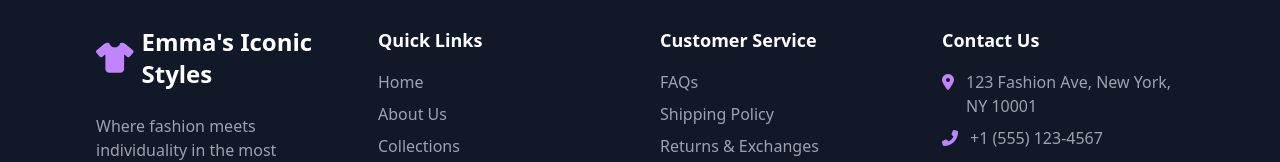
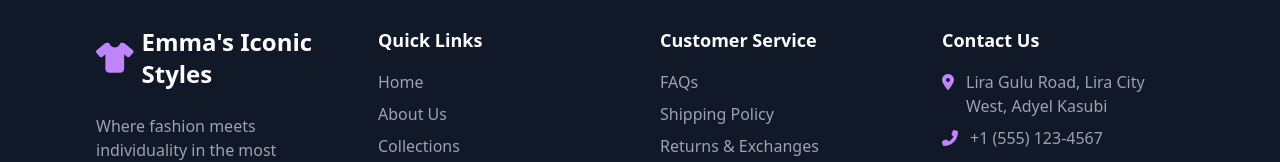
Before and after one commit to kamara45129/Emmas-Iconic-Styles, a plain HTML site: page about.html in a window 1280 px wide. Shown: the part 3584-3746 px from the top of the page. Drawn offline with nearby package versions, Linux system fonts and the light colour scheme.

Commit message:
Update about.html

```diff
--- a/about.html
+++ b/about.html
@@ -351,7 +351,7 @@
                     <ul class="space-y-2 text-gray-400">
                         <li class="flex items-start">
                             <i class="fas fa-map-marker-alt mt-1 mr-3 text-purple-400"></i>
-                            <span>123 Fashion Ave, New York, NY 10001</span>
+                            <span>Lira Gulu Road, Lira City West, Adyel Kasubi</span>
                         </li>
                         <li class="flex items-start">
                             <i class="fas fa-phone-alt mt-1 mr-3 text-purple-400"></i>
```
